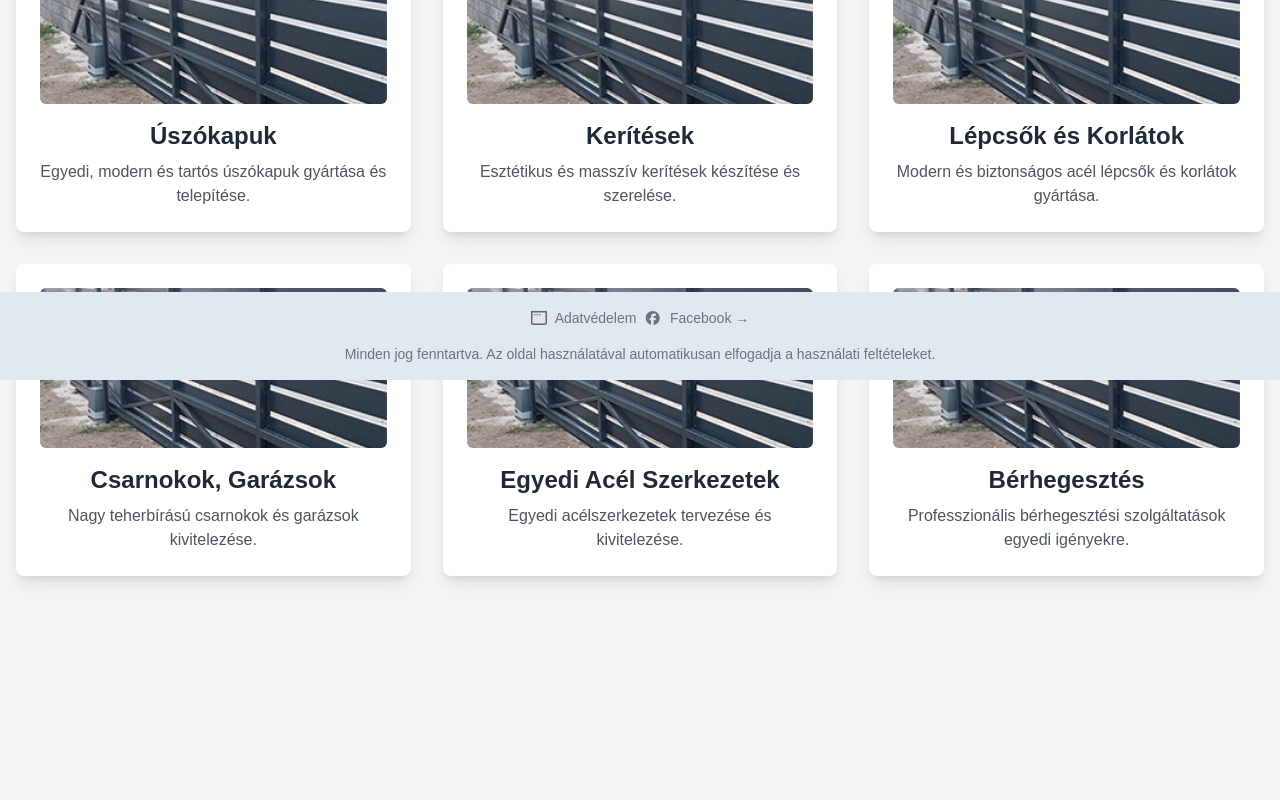
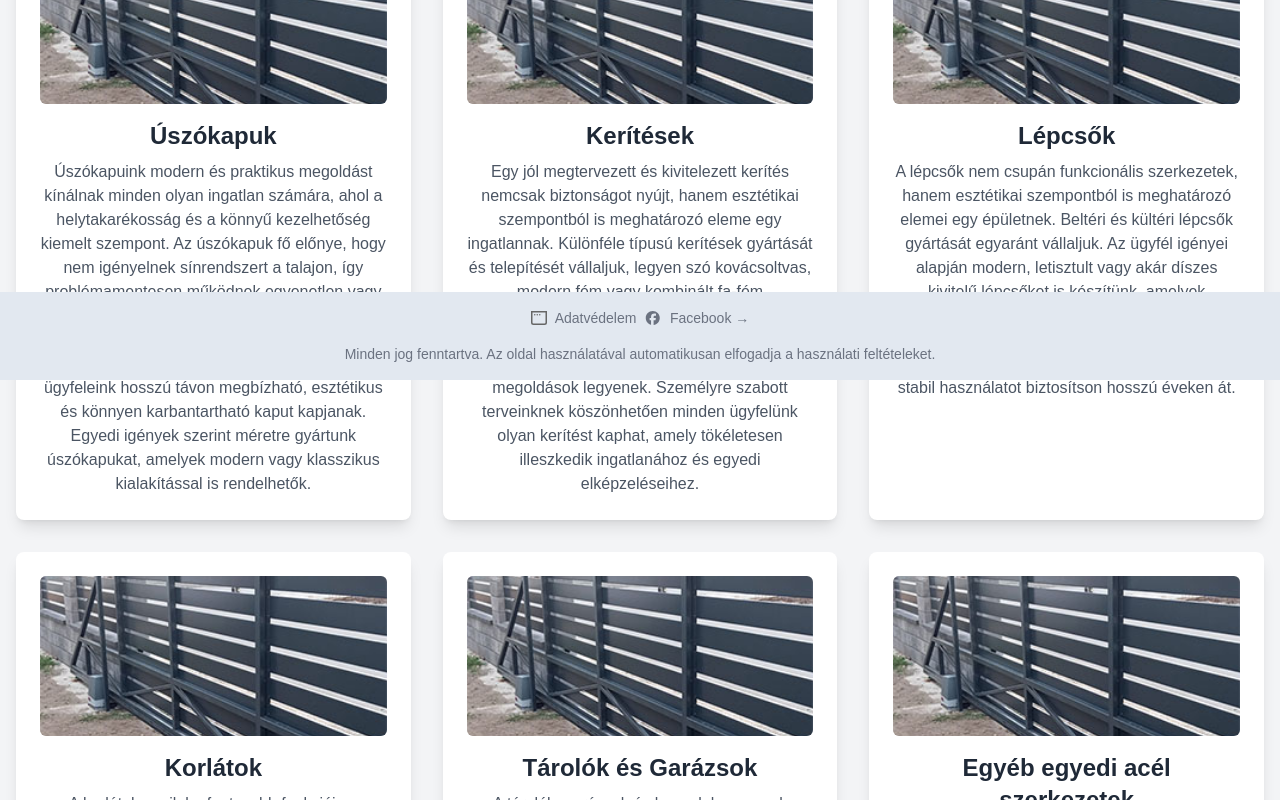
Before and after one commit to ehnatone/acelszabasz, a Next.js app: page /szolgaltatasok in a window 1280 px wide. Shown: the part 420-1220 px from the top of the page. Before the commit the page ends 1060 px from the top, so only its background shows below. Built offline with nearby package versions, Linux system fonts and the light colour scheme.

Commit message:
updated szolgáltatások

```diff
--- a/app/szolgaltatasok/page.tsx
+++ b/app/szolgaltatasok/page.tsx
@@ -3,34 +3,39 @@ import Image from "next/image";
 const services = [
   {
     title: "Úszókapuk",
-    description: "Egyedi, modern és tartós úszókapuk gyártása és telepítése.",
+    description:
+      "Úszókapuink modern és praktikus megoldást kínálnak minden olyan ingatlan számára, ahol a helytakarékosság és a könnyű kezelhetőség kiemelt szempont. Az úszókapuk fő előnye, hogy nem igényelnek sínrendszert a talajon, így problémamentesen működnek egyenetlen vagy havas felületeken is. Cégünk kizárólag minőségi alapanyagokat és precíz technológiát alkalmaz a kapuk gyártása és szerelése során, hogy ügyfeleink hosszú távon megbízható, esztétikus és könnyen karbantartható kaput kapjanak. Egyedi igények szerint méretre gyártunk úszókapukat, amelyek modern vagy klasszikus kialakítással is rendelhetők.",
     image: "/1.jpg",
   },
   {
     title: "Kerítések",
-    description: "Esztétikus és masszív kerítések készítése és szerelése.",
+    description:
+      "Egy jól megtervezett és kivitelezett kerítés nemcsak biztonságot nyújt, hanem esztétikai szempontból is meghatározó eleme egy ingatlannak. Különféle típusú kerítések gyártását és telepítését vállaljuk, legyen szó kovácsoltvas, modern fém vagy kombinált fa-fém szerkezetekről. Kiemelten figyelünk arra, hogy az általunk készített kerítések időtállóak, időjárásállóak és minimális karbantartást igénylő megoldások legyenek. Személyre szabott terveinknek köszönhetően minden ügyfelünk olyan kerítést kaphat, amely tökéletesen illeszkedik ingatlanához és egyedi elképzeléseihez.",
     image: "/2.jpg",
   },
   {
-    title: "Lépcsők és Korlátok",
-    description: "Modern és biztonságos acél lépcsők és korlátok gyártása.",
+    title: "Lépcsők",
+    description:
+      "A lépcsők nem csupán funkcionális szerkezetek, hanem esztétikai szempontból is meghatározó elemei egy épületnek. Beltéri és kültéri lépcsők gyártását egyaránt vállaljuk. Az ügyfél igényei alapján modern, letisztult vagy akár díszes kivitelű lépcsőket is készítünk, amelyek strapabíróak, biztonságosak és esztétikusak. Különös figyelmet fordítunk a pontos méretezésre és hogy a lépcső kényelmes és stabil használatot biztosítson hosszú éveken át.",
     image: "/3.jpg",
   },
   {
-    title: "Csarnokok, Garázsok",
-    description: "Nagy teherbírású csarnokok és garázsok kivitelezése.",
+    title: "Korlátok",
+    description:
+      "A korlátok egyik legfontosabb funkciója a biztonság, de emellett meghatározó dizájnelemei is lehetnek egy épületnek. Egyedi fémszerkezetű acél vagy kovácsoltvas korlátok gyártását és telepítését is vállaljuk. Legyen szó beltéri vagy kültéri megoldásokról, minden esetben figyelünk a precíz kivitelezésre, az időjárásállóságra és az esztétikai megjelenésre. Egyedi tervezésünknek köszönhetően modern vagy klasszikus stílusban is elkészítjük a korlátokat, így azok tökéletesen illeszkednek a lépcsőhöz, erkélyhez vagy teraszhoz.",
+    image: "/3.jpg",
+  },
+  {
+    title: "Tárolók és Garázsok",
+    description:
+      "A tárolók, garázsok és kennelek nemcsak praktikus megoldást nyújtanak, hanem esztétikailag is hozzájárulhatnak otthonunk vagy vállalkozásunk rendezett megjelenéséhez. Egyedi igényekre szabott fém és acélszerkezetű tárolók, garázsok és kennelek gyártásával és telepítésével is foglalkozunk. Legyen szó egy kisállat kényelmes és biztonságos elhelyezéséről, járművének védelméről vagy kerti szerszámainak rendszerezett tárolásáról, mi időtálló és esztétikus megoldásokat kínálunk. A precíz kivitelezés és a tartós anyagok garantálják, hogy termékeink hosszú távon megbízhatóan szolgálják Önt. Egyedi tervezésünknek köszönhetően modern és klasszikus stílusban is elkészítjük a szerkezeteket, hogy tökéletesen illeszkedjenek környezetükbe.",
     image: "/4.jpg",
   },
   {
-    title: "Egyedi Acél Szerkezetek",
-    description: "Egyedi acélszerkezetek tervezése és kivitelezése.",
+    title: "Egyéb egyedi acél szerkezetek",
+    description:
+      "Vállalkozásunk egyedi méretre gyártott acélszerkezetek gyártásával és telepítésével is foglalkozik, igazodva az Ön igényeihez és a környezet adottságaihoz. Legyen szó terasz- és előtetőkről, vagy árnyékolókról és pergolákról, valamint eljesen egyéb egyedi szerkezetek kivitelezését is vállaljuk. Ezen kívül egyéb szerkezeteket, állványokat, tartókat is el tudunk készíteni. ",
     image: "/5.jpg",
-  },
-  {
-    title: "Bérhegesztés",
-    description:
-      "Professzionális bérhegesztési szolgáltatások egyedi igényekre.",
-    image: "/6.jpg",
   },
 ];
 
```
